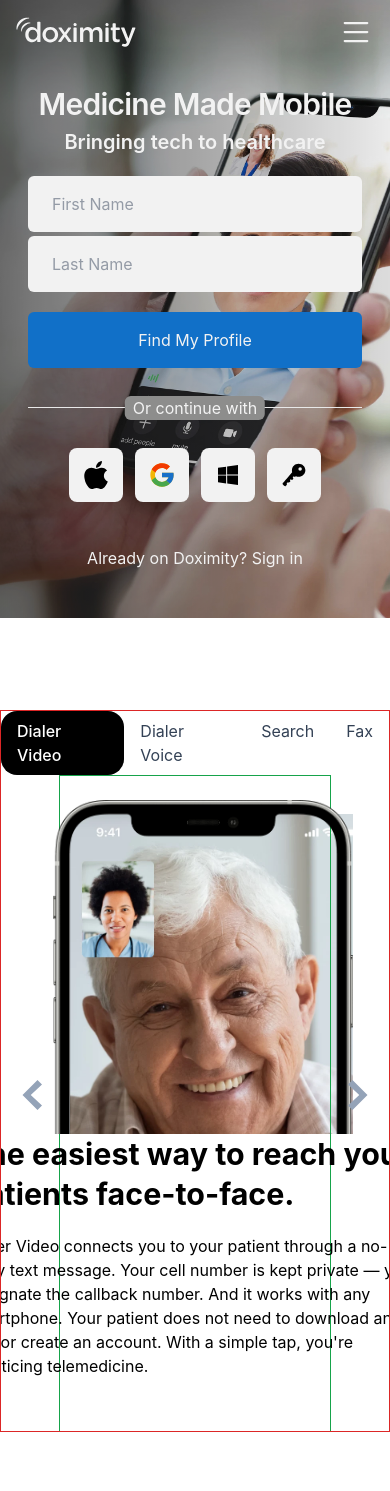
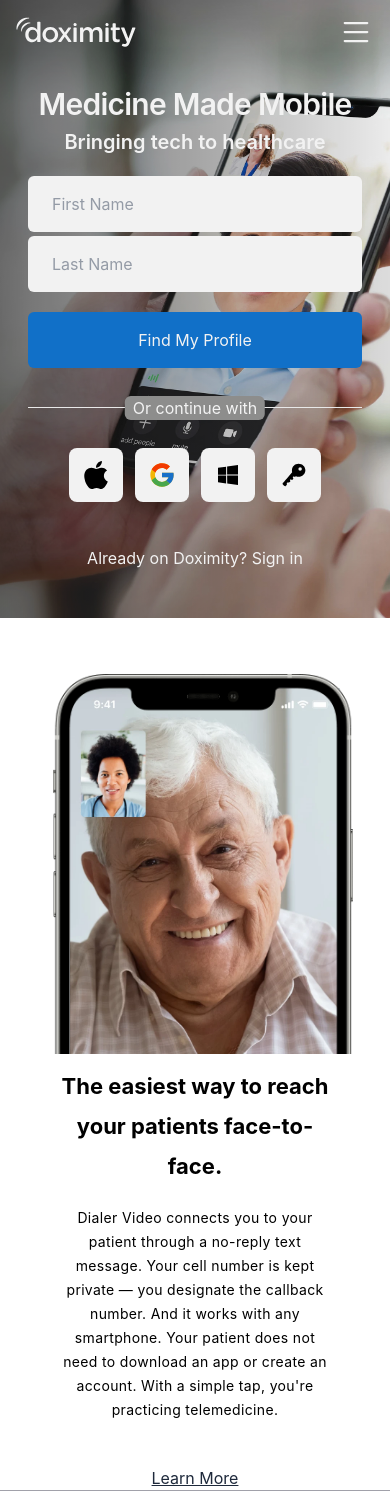
Before and after one commit to rcqx/doximity_lp, a React (Vite) app: page / in a window 390 px wide. Before the commit the page ends 1432 px from the top, so only its background shows below. Built offline with nearby package versions, Linux system fonts and the light colour scheme.

Commit message:
chore: add responsiveness to DialerCard

```diff
--- a/src/components/dialer/Dialer.tsx
+++ b/src/components/dialer/Dialer.tsx
@@ -62,10 +62,10 @@
   `;
 
   return (
-    <div className="mt-[5.75em] 2xl:mx-20 flex justify-center relative border border-red-600">
-      <div className="h-[720px] overflow-hidden w-full 2xl:max-w-[76em] flex flex-col items-center">
-        <nav className="flex justify-center w-full">
-          <ul className="flex justify-between lg:w-[60%] 2xl:w-[65%]">
+    <div className="sm:mt-[5.75em] 2xl:mx-20 flex justify-center relative">
+      <div className="sm:h-[840px] lg:h-[800px] overflow-hidden w-full 2xl:max-w-[76em] flex flex-col items-center border-b border-zinc-400">
+        <nav className="hidden sm:flex justify-center w-full">
+          <ul className="flex justify-between gap-3 lg:w-[60%] 2xl:w-[65%]">
             {tabsNames.map((tabName, index) => (
               <li
                 className="text-slate-700 px-4 py-2 rounded-2xl cursor-pointer antialiased select-none"
@@ -127,14 +127,14 @@
         )}
       </div>
 
-      <div className="absolute left-2 2xl:left-10 top-1/2 cursor-pointer z-10">
+      <div className="hidden sm:flex absolute left-2 2xl:left-10 top-1/2 cursor-pointer z-10">
         <GoChevronLeft
           size={48}
           className="text-slate-400"
           onClick={() => prev(tabs)}
         />
       </div>
-      <div className="absolute right-2 2xl:right-10 top-1/2 cursor-pointer z-10">
+      <div className="hidden sm:flex absolute right-2 2xl:right-10 top-1/2 cursor-pointer z-10">
         <GoChevronRight
           size={48}
           className="text-slate-400"
--- a/src/components/dialer/dialerCard/DialerCard.tsx
+++ b/src/components/dialer/dialerCard/DialerCard.tsx
@@ -16,23 +16,27 @@
   learnMore,
 }: DialerCardProps) => {
   return (
-    <div className="w-[70%] h-full flex md:gap-20 flex-col lg:flex-row items-center border border-green-600">
+    <div className="w-[70%] h-full flex lg:gap-20 flex-col lg:flex-row items-center">
       <aside
         id="device"
-        className="mt-6 w-[35%] min-w-[300px] flex items-start lg:items-center ml-4 relative h-[23.75em] lg:h-[595px] max-h-[595px] overflow-hidden lg:overflow-visible"
+        className="mt-14 lg:mt-0 w-[35%] min-w-[300px] flex items-start lg:items-center ml-4 relative h-[23.75em] lg:h-[595px] max-h-[595px] overflow-hidden lg:overflow-visible"
       >
         <img src={device} className="absolute lg:h-full" />
         <img
           src={image}
-          className="ml-[1.04em] mt-[0.15em] lg:h-[95.5%] absolute top-3 -z-10"
+          className="ml-[1.04em] mt-[0.15em] lg:h-[95.5%] absolute top-3 -z-10 w-[90%] lg:w-fit"
         />
       </aside>
-      <section className="flex-1 flex flex-col justify-center gap-5 min-w-[455px] items-center lg:items-start">
+      <section className="flex-1 flex flex-col justify-center gap-5 lg:w-[455px] lg:max-w-[455px] lg:min-w-[455px] items-center lg:items-start">
         <img src={icon} className="w-[120px] hidden lg:flex" />
-        <h1 className="font-bold text-[1.9em] leading-10">{title}</h1>
-        <p className="antialised leading-6">{desc}</p>
+        <h1 className="font-bold text-[22px] sm:text-[1.9em] mt-3 sm:mt-0 leading-10 text-center lg:text-start">
+          {title}
+        </h1>
+        <p className="antialised leading-6 text-center text-[14px] sm:text-base lg:text-start tracking-wide">
+          {desc}
+        </p>
         <div className="flex items-center gap-10 mt-6">
-          <button className="w-fit px-6 py-4 bg-[#1276D3] mt-4 sm:mt-0 text-white rounded-md outline-black font-semibold">
+          <button className="hidden sm:flex w-fit px-6 py-4 bg-[#1276D3] mt-4 sm:mt-0 text-white rounded-md outline-black font-semibold">
             Download App
           </button>
           {learnMore && (
```
